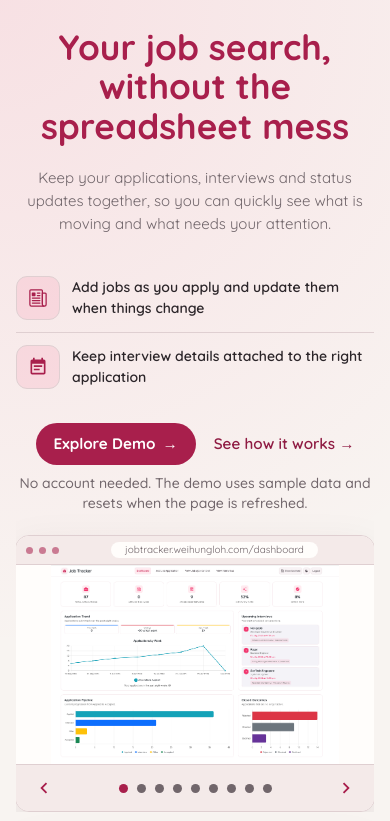
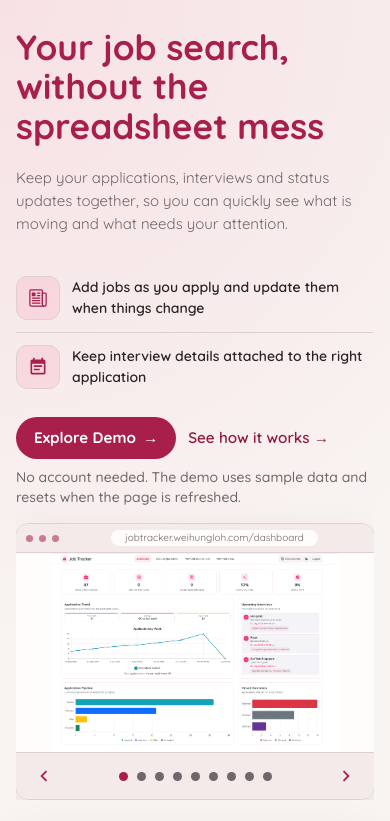
Before and after one commit to WeiHungLoh/job_tracker, a React (Vite) app in the folder client/: page / in a window 390 px wide. Shown: the top 821 px of the page. Built offline with nearby package versions, Linux system fonts and the light colour scheme; no server answers; what @zxcvbn-ts/core would draw is missing.

Commit message:
align left

```diff
--- a/client/src/components/authProductIntro/AuthProductIntro.module.css
+++ b/client/src/components/authProductIntro/AuthProductIntro.module.css
@@ -16,7 +16,7 @@
 .productPanel {
     display: grid;
     min-width: 0;
-    gap: 22px;
+    gap: 16px;
     opacity: 1;
     transform: translateX(0);
     visibility: visible;
@@ -183,7 +183,7 @@
     display: flex;
     flex-wrap: wrap;
     align-items: center;
-    gap: 12px 18px;
+    gap: 12px;
 }
 
 .demoLink {
@@ -521,29 +521,29 @@
     .productCopy h1 {
         max-width: 680px;
         font-size: clamp(2rem, 7vw, 3rem);
-        text-align: center;
+        text-align: left;
     }
 
     .description {
         margin-right: auto;
         margin-left: auto;
-        text-align: center;
+        text-align: left;
     }
 
     .productActions {
         width: 100%;
-        justify-self: center;
-        justify-content: center;
-        justify-items: center;
+        justify-self: start;
+        justify-content: start;
+        justify-items: start;
     }
 
     .productActionRow {
         width: 100%;
-        justify-content: center;
+        justify-content: flex-start;
     }
 
     .demoCopy {
-        text-align: center;
+        text-align: left;
     }
 
     .preview {
```
